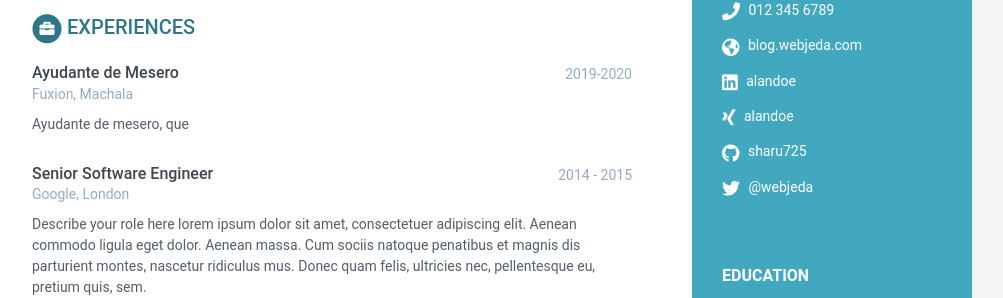
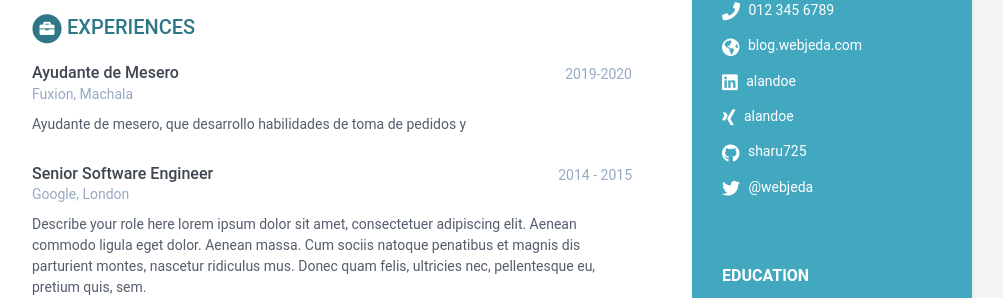
Before and after one commit to KevinC99/good-birch-4e19a, a Jekyll site: the page built from index.html, in a window 1280 px wide. Shown: the part 333-631 px from the top of the page, without its empty margins (168-1171 px from the left). Built offline with Jekyll 4.4.1, drawn with Linux system fonts in a browser that asks for light colours.

Commit message:
data.yml: updated details in experiences

```diff
--- a/_data/data.yml
+++ b/_data/data.yml
@@ -69,7 +69,7 @@ experiences:
   - role: Ayudante de Mesero
     time: 2019-2020
     company: 'Fuxion, Machala'
-    details: 'Ayudante de mesero, que '
+    details: 'Ayudante de mesero, que desarrollo habilidades de toma de pedidos y '
   - role: Senior Software Engineer
     time: 2014 - 2015
     company: 'Google, London'
```
